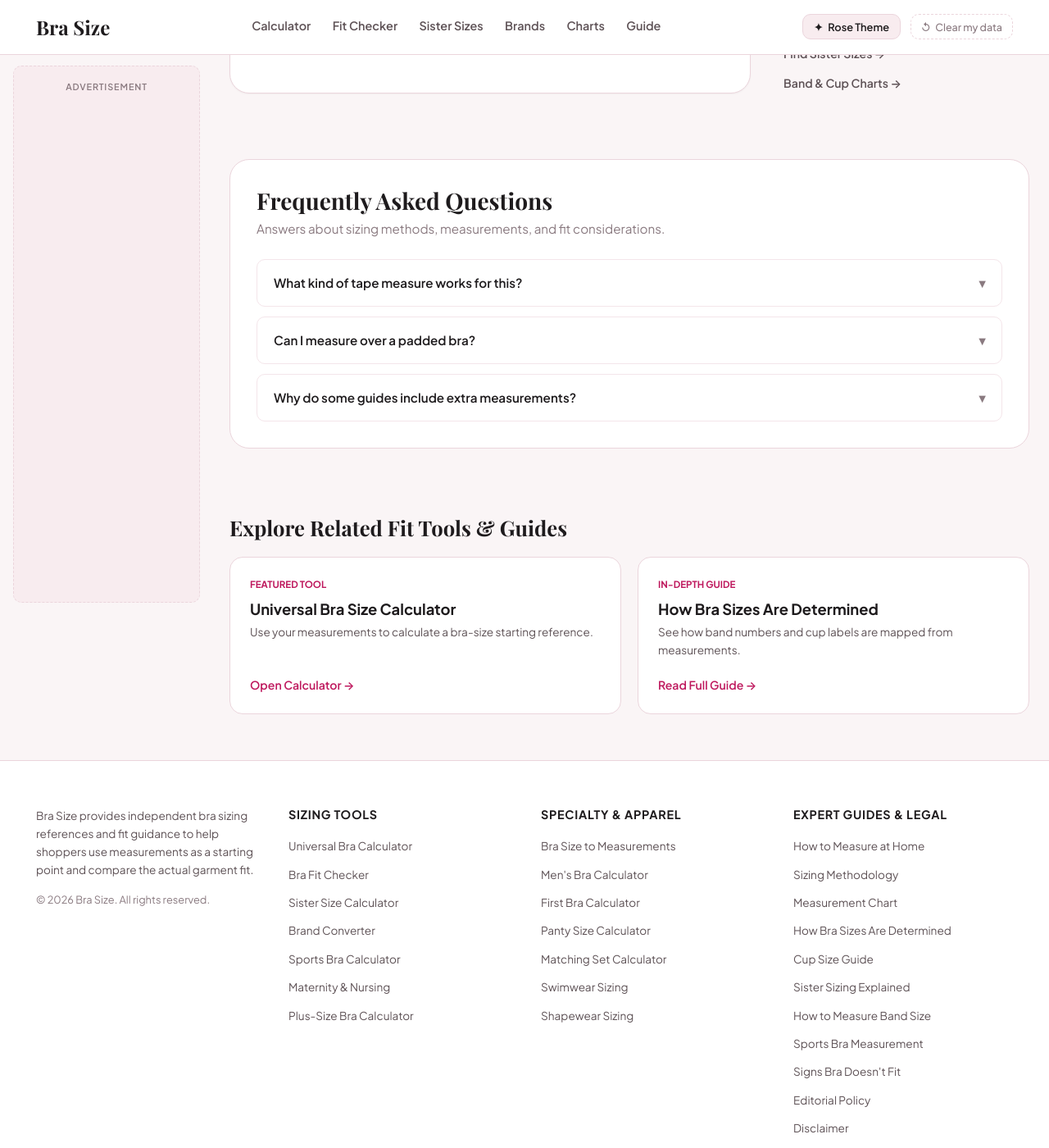
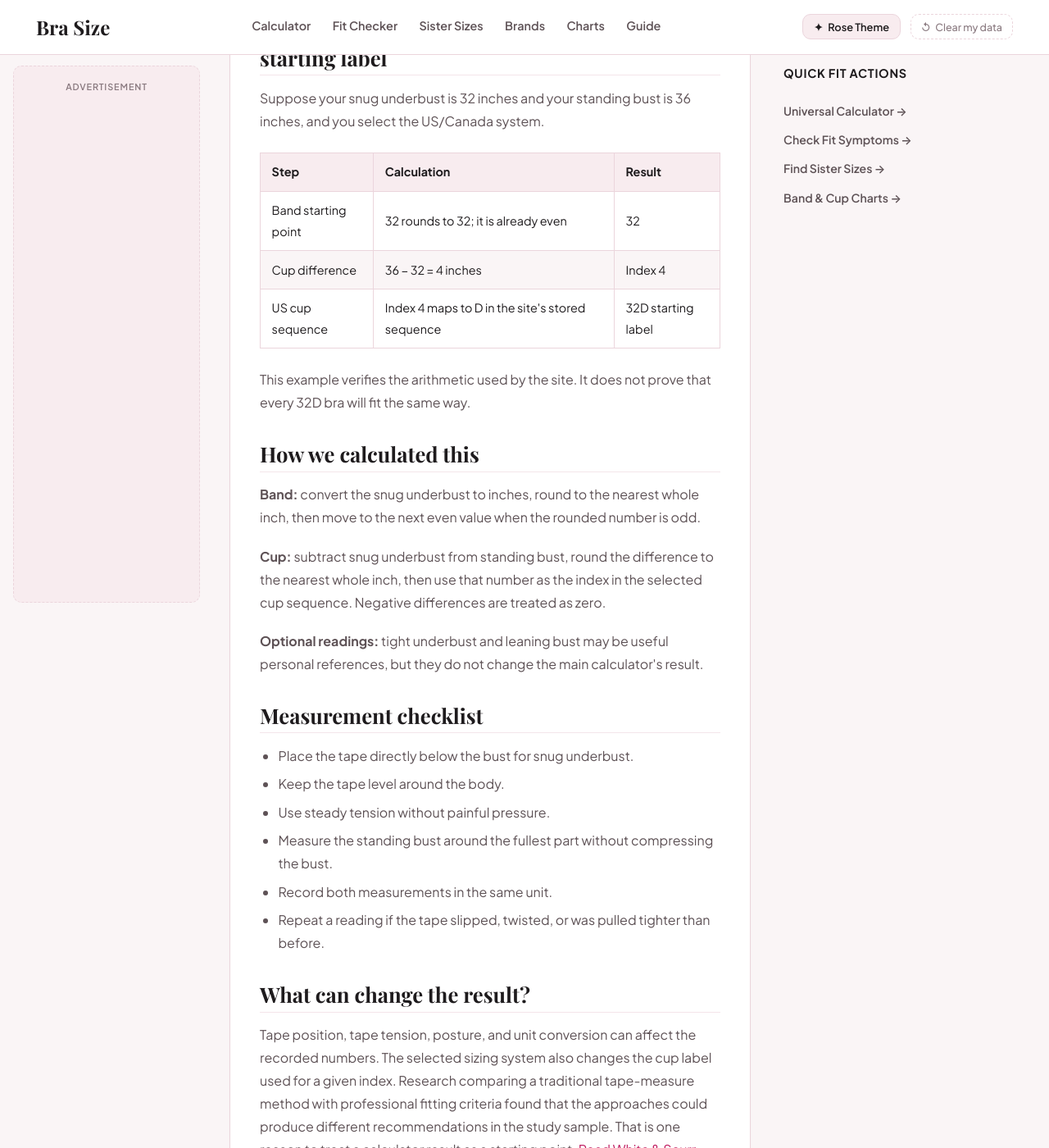
Before and after one commit to sharpedge74-cmyk/Bra-Size-Pro, a Jekyll site: the page built from how-to-measure-bra-size-at-home.html, in a window 1280 px wide and 1400 px high, scrolled down 2815 px. Shown: the whole window at 82% size. Built offline with Jekyll 4.4.1, drawn with Linux system fonts in a browser that asks for light colours; some web fonts are replaced; some of the changed text lies outside the part shown.

Commit message:
Rewrite bra sizing guides with transparent formulas, worked examples, and sourced limitations

```diff
--- a/how-to-measure-bra-size-at-home.html
+++ b/how-to-measure-bra-size-at-home.html
@@ -1,14 +1,14 @@
 ---
 layout: guide
-title: "How to Measure Bra Size at Home"
-description: "A clear guide to measuring underbust and bust at home, keeping the tape level, recording measurements, and understanding how the numbers are used."
+title: "How to Measure Bra Size at Home: Step by Step"
+description: "Measure snug underbust and standing bust at home with a flexible tape. Follow the steps, record your numbers, and use them for a starting size—not a fit guarantee."
 permalink: /how-to-measure-bra-size-at-home
 breadcrumb_label: "How to Measure at Home"
 intent: "Explain consistent home measurements for bra-size calculations"
-last_reviewed: "2026-10-13"
+last_reviewed: "2026-10-19"
 ads: "guide"
 related_tool:
-  title: "Universal Bra Size Calculator"
+  title: "Bra Size Calculator"
   desc: "Use your measurements to calculate a bra-size starting reference."
   url: "/bra-size-calculator"
 related_guide:
@@ -16,17 +16,24 @@
   desc: "See how band numbers and cup labels are mapped from measurements."
   url: "/how-bra-sizes-are-determined"
 faq:
-  - q: "What kind of tape measure works for this?"
-    a: "A flexible sewing tape is easiest to position around the body. A rigid measuring tape cannot follow curves as evenly."
-  - q: "Can I measure over a padded bra?"
-    a: "Padding and compression can change the outside measurement. For a more consistent reference, measure without a bra or while wearing an unpadded style that does not compress the bust."
-  - q: "Why do some guides include extra measurements?"
-    a: "Different guides use different measurement sets. Bra Size's main calculator uses snug underbust and standing bust for its primary result; optional measurements do not change that calculation."
+  - q: "What tape measure should I use?"
+    a: "Use a flexible body or sewing tape that can follow the body's contours. Keep it close to the body and level rather than allowing it to twist."
+  - q: "Should I measure over a bra?"
+    a: "For a consistent reference, avoid thick padding or compression that changes the outside circumference. If you measure while wearing a bra, choose an unpadded style that does not compress the bust and use the same approach for repeat measurements."
+  - q: "How tight should the underbust tape be?"
+    a: "For this calculator, snug underbust means firm and close against the ribcage without digging painfully into the skin. Use the same tape tension if you repeat the measurement."
+  - q: "Do I need to measure while leaning forward?"
+    a: "Not for the main BraSizePRO calculation. It uses snug underbust and standing bust; leaning bust is optional and does not change the calculated result."
+  - q: "Why does my calculated size differ from my usual bra size?"
+    a: "The calculator uses a defined formula, while brands and fitting methods can differ. Compare the result with the current chart for the specific bra and assess the garment's fit."
+
 ---
 
-<h2>Before You Begin</h2>
-<p>You need a flexible measuring tape and a way to record the numbers. A mirror can make it easier to see whether the tape stays level across your back. Measurements are most useful when the tape position and tension remain consistent from one reading to the next.</p>
+<h2>Direct answer</h2>
+<p>To get a BraSizePRO starting size at home, measure your snug underbust directly below the bust and your standing bust around the fullest part. Keep the tape level and close to the body without painful pressure. Record both in the same unit, then enter them into the calculator. The result is a starting point, not a verdict.</p>
 
+<h2>Before you begin</h2>
+<p>Use a flexible measuring tape and record your numbers. A mirror can help you check the tape's position across your back. Keep the tape placement and tension as consistent as possible when repeating a measurement. ISO 8559-1 provides standardized definitions for clothing-related body measurements; it is not a bra-size formula.</p>
 <h2>The Two Main Measurements</h2>
 
 <h3>1. Snug Underbust</h3>
@@ -59,3 +66,20 @@
 <p>A small change in tape position, tension, posture, or unit conversion can change a recorded number. Differences can also come from the sizing system used by a particular brand. Keeping a record of the actual measurements makes it easier to understand why two calculators or charts may display different labels.</p>
 
 <p>For a broader comparison, explore the <a href="/bra-measurement-chart">Bra Measurement Chart</a>, the <a href="/bra-cup-size-guide">Bra Cup Size Guide</a>, and <a href="/sister-sizing-explained">Sister Sizing Explained</a>.</p>
+<h2>Worked example: from measurements to a starting label</h2>
+<p>Suppose your snug underbust is 32 inches and your standing bust is 36 inches, and you select the US/Canada system.</p>
+<table><thead><tr><th>Step</th><th>Calculation</th><th>Result</th></tr></thead><tbody>
+<tr><td>Band starting point</td><td>32 rounds to 32; it is already even</td><td>32</td></tr>
+<tr><td>Cup difference</td><td>36 − 32 = 4 inches</td><td>Index 4</td></tr>
+<tr><td>US cup sequence</td><td>Index 4 maps to D in the site's stored sequence</td><td>32D starting label</td></tr>
+</tbody></table>
+<p>This example verifies the arithmetic used by the site. It does not prove that every 32D bra will fit the same way.</p>
+
+<h2>How we calculated this</h2>
+<div class="methodology-note"><p><strong>Band:</strong> convert the snug underbust to inches, round to the nearest whole inch, then move to the next even value when the rounded number is odd.</p><p><strong>Cup:</strong> subtract snug underbust from standing bust, round the difference to the nearest whole inch, then use that number as the index in the selected cup sequence. Negative differences are treated as zero.</p><p><strong>Optional readings:</strong> tight underbust and leaning bust may be useful personal references, but they do not change the main calculator's result.</p></div>
+
+<h2>Measurement checklist</h2>
+<ul><li>Place the tape directly below the bust for snug underbust.</li><li>Keep the tape level around the body.</li><li>Use steady tension without painful pressure.</li><li>Measure the standing bust around the fullest part without compressing the bust.</li><li>Record both measurements in the same unit.</li><li>Repeat a reading if the tape slipped, twisted, or was pulled tighter than before.</li></ul>
+
+<h2>What can change the result?</h2>
+<p>Tape position, tape tension, posture, and unit conversion can affect the recorded numbers. The selected sizing system also changes the cup label used for a given index. Research comparing a traditional tape-measure method with professional fitting criteria found that the approaches could produce different recommendations in the study sample. That is one reason to treat a calculator result as a starting point. <a href="https://pubmed.ncbi.nlm.nih.gov/22397508/" target="_blank" rel="noopener">Read White &amp; Scurr (2012)</a>.</p>
```
